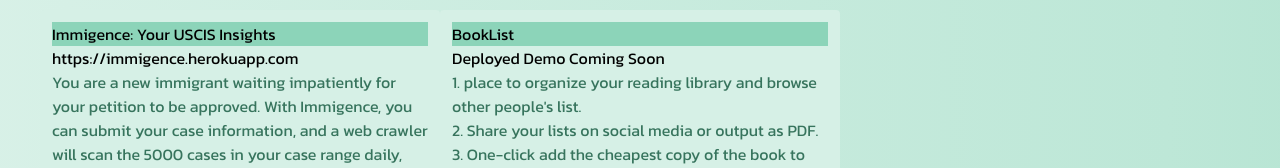
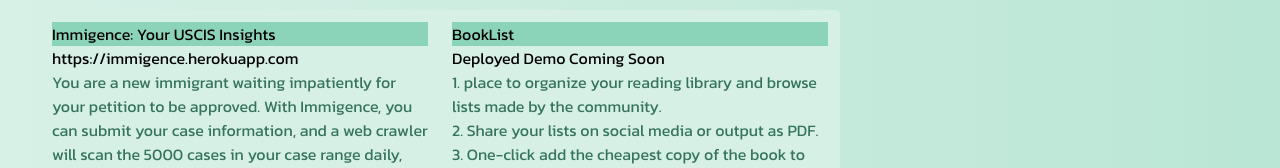
Before and after one commit to iggeehu/portfolio, a Next.js app in the folder iggee-dev/: page /minViaCodes in a window 1280 px wide. Shown: the part 170-338 px from the top of the page. Built offline with nearby package versions, Linux system fonts and the light colour scheme.

Commit message:
vercel production

```diff
--- a/iggee-dev/pages/contact.tsx
+++ b/iggee-dev/pages/contact.tsx
@@ -25,7 +25,7 @@
             <br></br>
             <a href="https://www.linkedin.com/in/iggee" className="icon linkedin" title="LinkedIn">
               LinkedIn
-            </a>s
+            </a>
 
 
           </div>
--- a/iggee-dev/pages/projects/BookList.tsx
+++ b/iggee-dev/pages/projects/BookList.tsx
@@ -10,7 +10,7 @@
         <h3 className='bg-silver-tree-400'>BookList</h3>
         <a href="https://immigence.herokuapp.com/" className='bg-silver-tree-200'>Deployed Demo Coming Soon</a>
         <p className='text-s text-silver-tree-800'>
-          1. place to organize your reading library and browse other people's list.
+          1. place to organize your reading library and browse lists made by the community.
         </p>
         <p className='text-s text-silver-tree-800'>
           2. Share your lists on social media or output as PDF.
```
